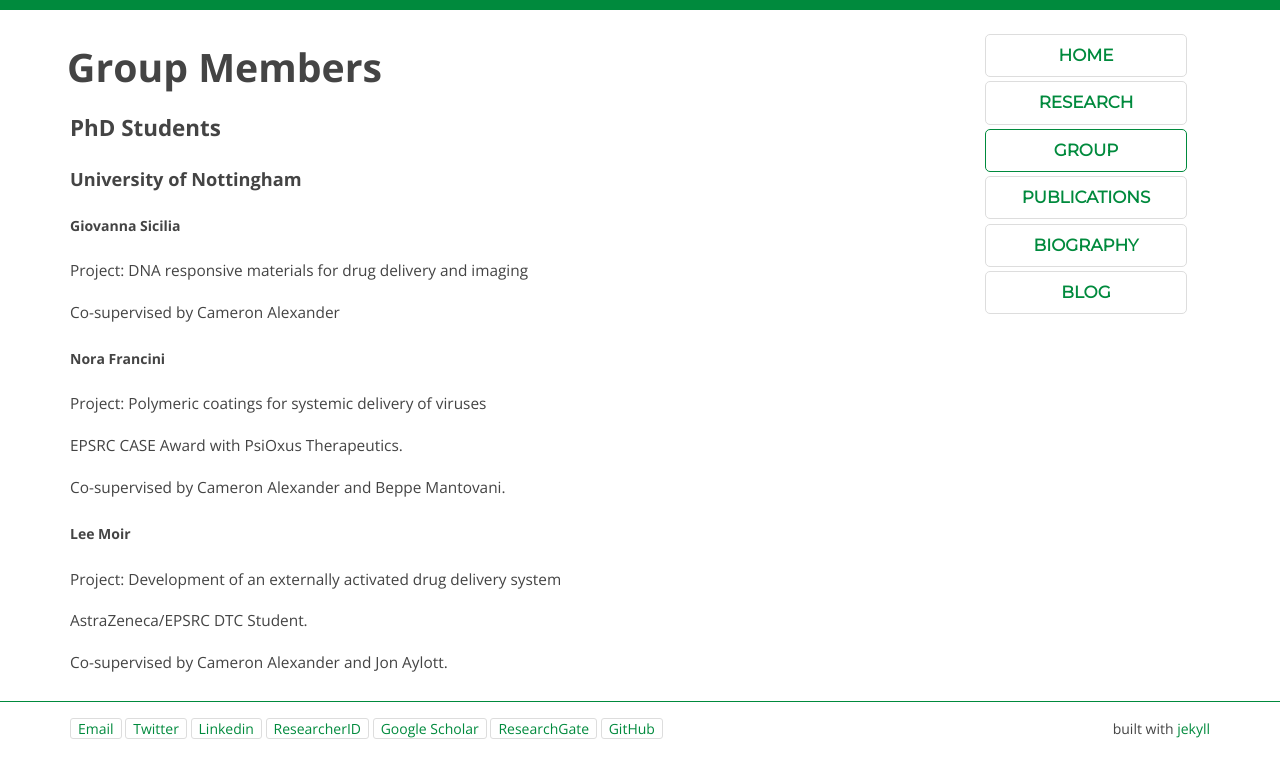
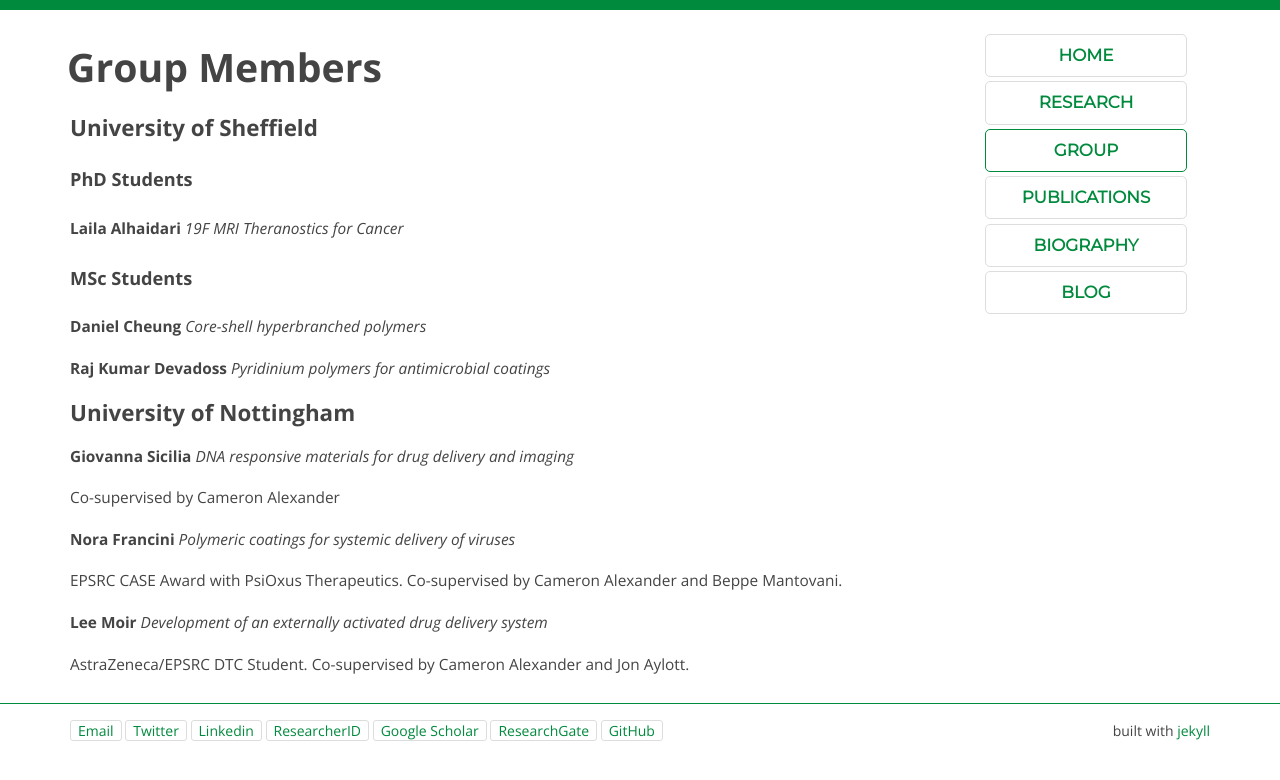
Before and after one commit to sebspain/sebspain.github.io, a Jekyll site: the page built from group/index.md, in a window 1280 px wide. Shown: the top 780 px of the page. Built offline with Jekyll 4.4.1, drawn with Linux system fonts in a browser that asks for light colours; Markdown is read by kramdown in place of the engine named in the settings.

Commit message:
updated members

```diff
--- a/group/index.md
+++ b/group/index.md
@@ -3,25 +3,32 @@ layout: page
 title: Group Members
 ---
 
-###PhD Students
+###University of Sheffield
 
-####University of Nottingham
+####PhD Students
+**Laila Alhaidari**
+*19F MRI Theranostics for Cancer*
 
-#####Giovanna Sicilia
-Project: DNA responsive materials for drug delivery and imaging
+####MSc Students
+**Daniel Cheung**
+*Core-shell hyperbranched polymers*
+
+**Raj Kumar Devadoss**
+*Pyridinium polymers for antimicrobial coatings*
+
+###University of Nottingham
+
+**Giovanna Sicilia**
+*DNA responsive materials for drug delivery and imaging*
 
 Co-supervised by Cameron Alexander
 
-#####Nora Francini
-Project: Polymeric coatings for systemic delivery of viruses
+**Nora Francini**
+*Polymeric coatings for systemic delivery of viruses*
 
-EPSRC CASE Award with PsiOxus Therapeutics.
+EPSRC CASE Award with PsiOxus Therapeutics. Co-supervised by Cameron Alexander and Beppe Mantovani.
 
-Co-supervised by Cameron Alexander and Beppe Mantovani.
+**Lee Moir**
+*Development of an externally activated drug delivery system*
 
-#####Lee Moir
-Project: Development of an externally activated drug delivery system
-
-AstraZeneca/EPSRC DTC Student.
-
-Co-supervised by Cameron Alexander and Jon Aylott.
+AstraZeneca/EPSRC DTC Student. Co-supervised by Cameron Alexander and Jon Aylott.
```
